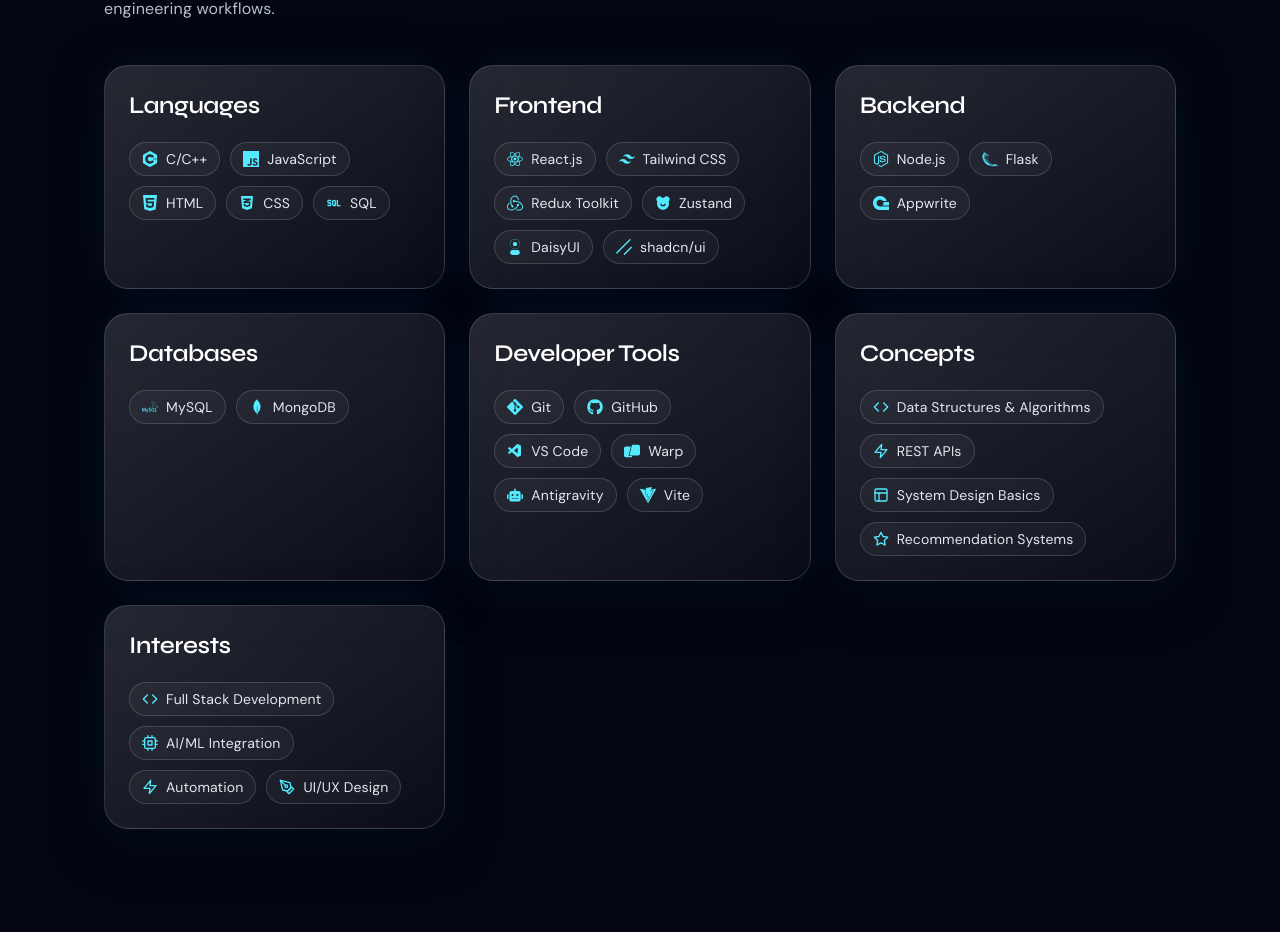
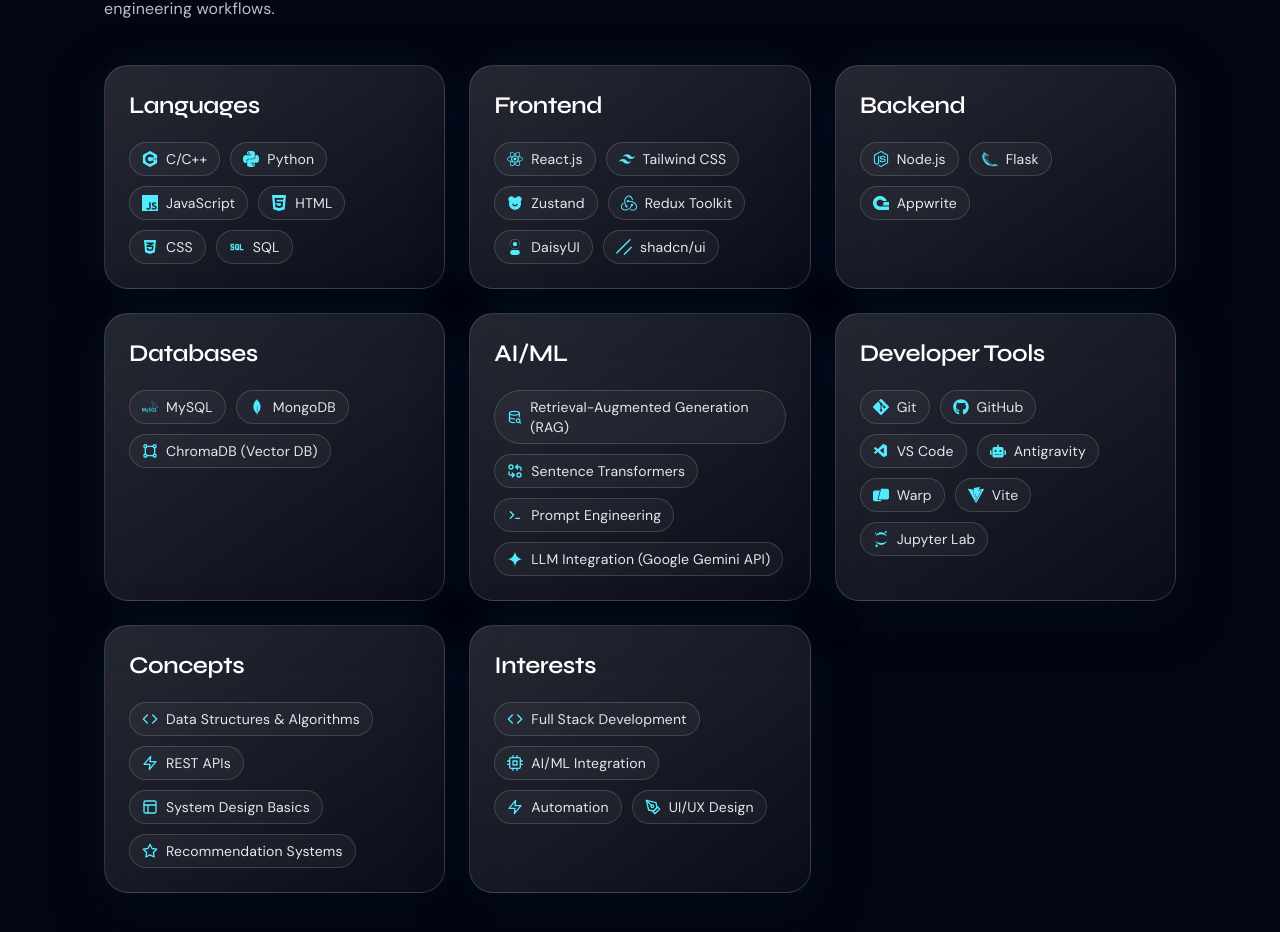
Before and after one commit to notVivekG/portfolio, a React (Vite) app: page / in a window 1280 px wide. Shown: the part 2275-3207 px from the top of the page. Built offline with nearby package versions, Linux system fonts and the light colour scheme.

Commit message:
update skills section to include Python and new AI/ML technologies

```diff
--- a/src/constants/data.js
+++ b/src/constants/data.js
@@ -7,11 +7,14 @@
   SiDaisyui,
   SiFlask,
   SiGit,
+  SiGooglegemini,
   SiHtml5,
   SiJavascript,
+  SiJupyter,
   SiMongodb,
   SiMysql,
   SiNodedotjs,
+  SiPython,
   SiReact,
   SiRedux,
   SiShadcnui,
@@ -19,7 +22,13 @@
   SiVite,
   SiWarp,
 } from 'react-icons/si'
-import { TbSql } from 'react-icons/tb'
+import {
+  TbDatabaseSearch,
+  TbPrompt,
+  TbSql,
+  TbTransform,
+  TbVector,
+} from 'react-icons/tb'
 import { VscVscode } from 'react-icons/vsc'
 
 // ─── Navigation ────────────────────────────────────────────────────────────────
@@ -112,22 +121,23 @@
   {
     group: 'Languages',
     items: [
-      { name: 'C/C++',      icon: SiCplusplus   },
-      { name: 'JavaScript', icon: SiJavascript   },
-      { name: 'HTML',       icon: SiHtml5        },
-      { name: 'CSS',        icon: FaCss3Alt      },
-      { name: 'SQL',        icon: TbSql          },
+      { name: 'C/C++',      icon: SiCplusplus },
+      { name: 'Python',     icon: SiPython    },
+      { name: 'JavaScript', icon: SiJavascript },
+      { name: 'HTML',       icon: SiHtml5      },
+      { name: 'CSS',        icon: FaCss3Alt    },
+      { name: 'SQL',        icon: TbSql        },
     ],
   },
   {
     group: 'Frontend',
     items: [
-      { name: 'React.js',      icon: SiReact        },
-      { name: 'Tailwind CSS',  icon: SiTailwindcss  },
-      { name: 'Redux Toolkit', icon: SiRedux        },
+      { name: 'React.js',      icon: SiReact         },
+      { name: 'Tailwind CSS',  icon: SiTailwindcss   },
       { name: 'Zustand',       icon: RiBearSmileFill },
-      { name: 'DaisyUI',       icon: SiDaisyui      },
-      { name: 'shadcn/ui',     icon: SiShadcnui     },
+      { name: 'Redux Toolkit', icon: SiRedux         },
+      { name: 'DaisyUI',       icon: SiDaisyui       },
+      { name: 'shadcn/ui',     icon: SiShadcnui      },
     ],
   },
   {
@@ -141,8 +151,18 @@
   {
     group: 'Databases',
     items: [
-      { name: 'MySQL',   icon: SiMysql   },
-      { name: 'MongoDB', icon: SiMongodb },
+      { name: 'MySQL',                icon: SiMysql   },
+      { name: 'MongoDB',              icon: SiMongodb },
+      { name: 'ChromaDB (Vector DB)', icon: TbVector  },
+    ],
+  },
+  {
+    group: 'AI/ML',
+    items: [
+      { name: 'Retrieval-Augmented Generation (RAG)', icon: TbDatabaseSearch },
+      { name: 'Sentence Transformers',                icon: TbTransform      },
+      { name: 'Prompt Engineering',                   icon: TbPrompt         },
+      { name: 'LLM Integration (Google Gemini API)',  icon: SiGooglegemini   },
     ],
   },
   {
@@ -151,9 +171,10 @@
       { name: 'Git',         icon: SiGit      },
       { name: 'GitHub',      icon: FaGithub   },
       { name: 'VS Code',     icon: VscVscode  },
+      { name: 'Antigravity', icon: FaRobot    },
       { name: 'Warp',        icon: SiWarp     },
-      { name: 'Antigravity', icon: FaRobot    },
       { name: 'Vite',        icon: SiVite     },
+      { name: 'Jupyter Lab', icon: SiJupyter  },
     ],
   },
   {
@@ -191,7 +212,7 @@
       'Diagnosed and resolved asynchronous state-management and Qt signal lifecycle issues in a production C++/Qt codebase.',
     ],
     // Update prUrl when the PR number changes — no component edit needed.
-    prUrl:   'https://github.com/PrismLauncher/PrismLauncher/pull/5719',
+    prUrl:   'https://github.com/PrismLauncher/PrismLauncher/pull/6017',
     repoUrl: 'https://github.com/PrismLauncher/PrismLauncher',
   },
 ]
```
